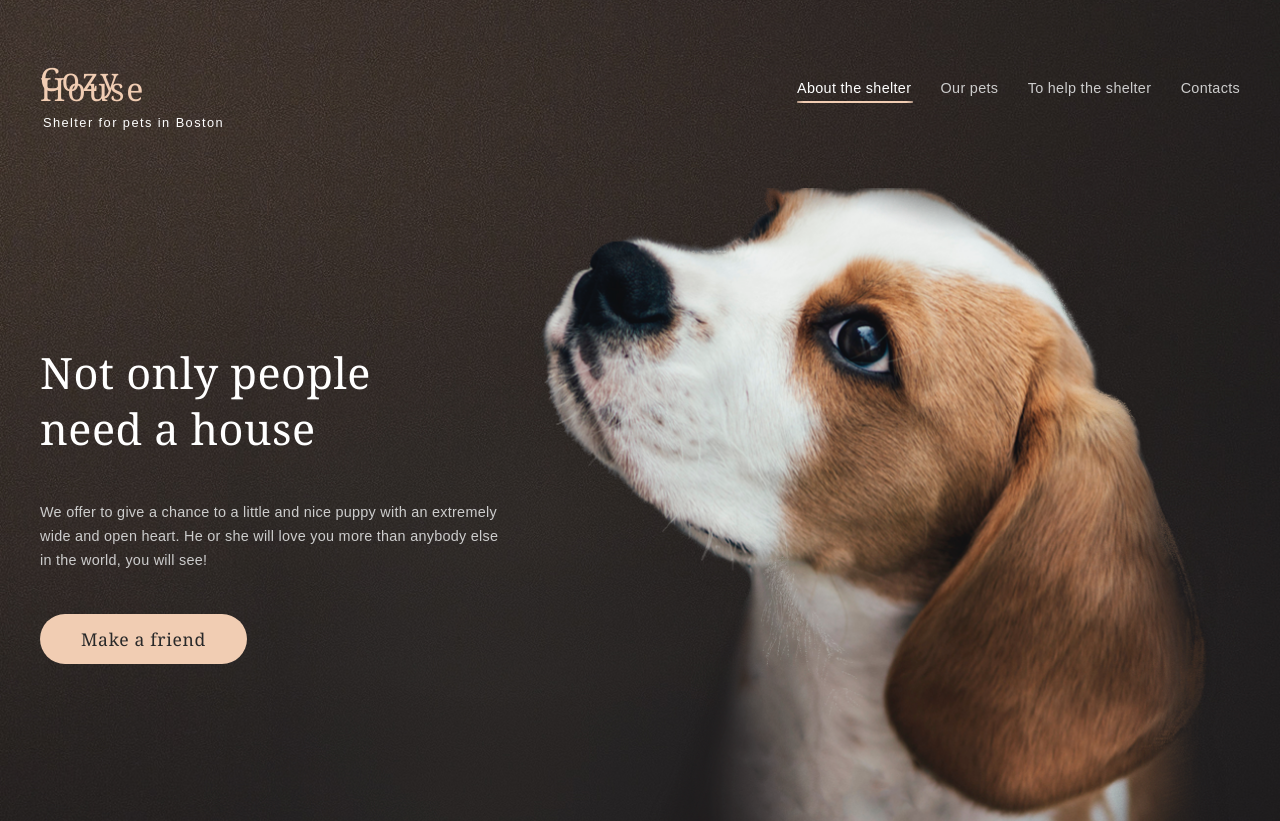
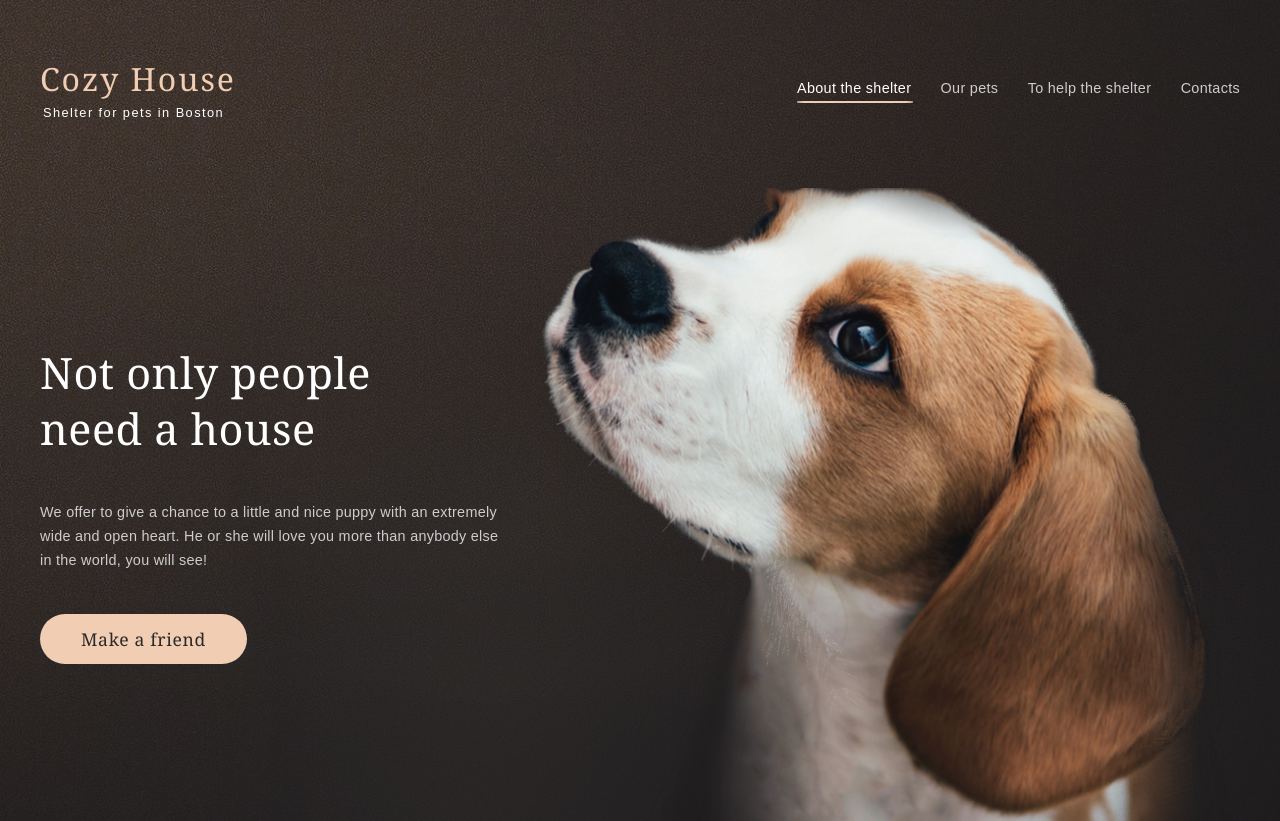
Before and after one commit to KseniyaShukevich/courses-js, a plain HTML site: page shelter/pages/main/index.html in a window 1280 px wide. Shown: the top 821 px of the page. Drawn offline with Linux system fonts and the light colour scheme.

Commit message:
fix: logo

```diff
--- a/shelter/pages/main/style.scss
+++ b/shelter/pages/main/style.scss
@@ -29,9 +29,10 @@
   @include flex();
   .logo-screen {
     text-decoration: none;
+    position: absolute;
     padding-top: 1px;
     z-index: 10;
-    width: 187px;
+    width: 200px;
     height: auto;
     @media screen and (max-width: 1279px) {
       margin-left: -10px;
@@ -64,6 +65,7 @@
     width: 443px;
     @include flex();
     align-items: center;
+    margin-left: auto;
     @media screen and (max-width: 1279px) {
       width: 442px;
       margin-right: -8px;
--- a/shelter/pages/pets/style.scss
+++ b/shelter/pages/pets/style.scss
@@ -81,7 +81,7 @@
     text-decoration: none;
     position: absolute;
     z-index: 10;
-    width: 186px;
+    width: 200px;
     height: 75px;
     @media screen and (max-width: 1279px) {
       height: 75px;
```
Also changed, not shown: shelter/pages/main/style.css, shelter/pages/pets/style.css, 1 other file.
